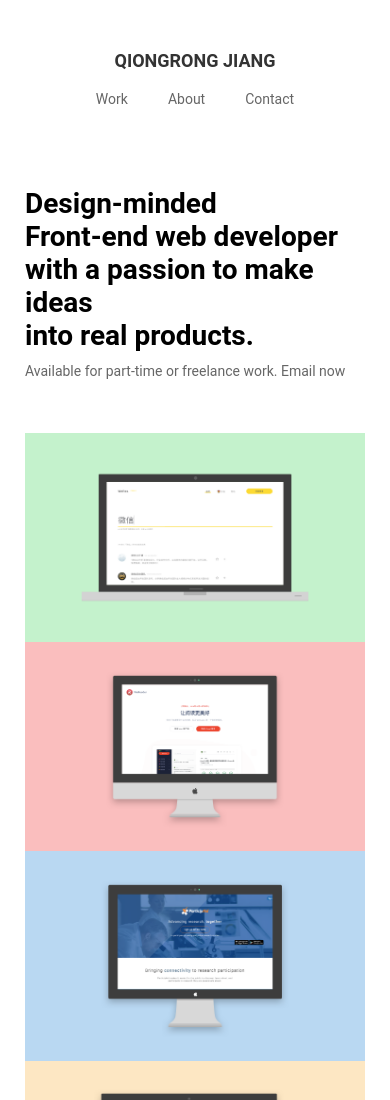
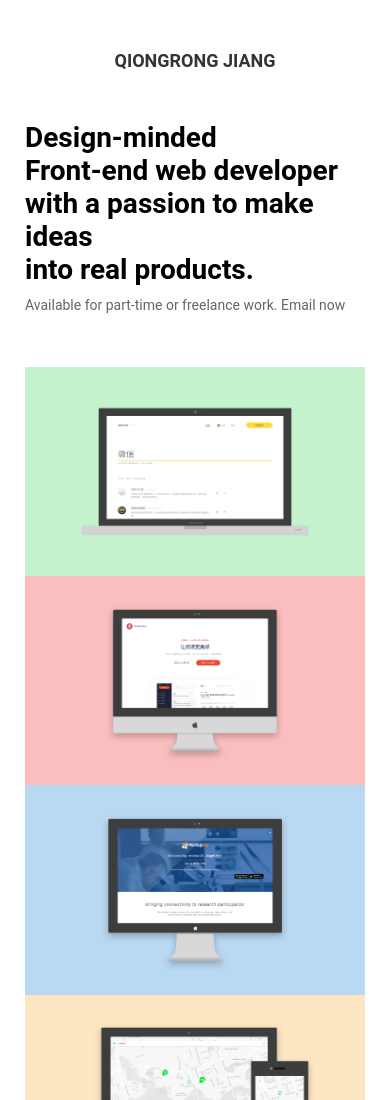
Before and after one commit to 0xjoanne/portfolio, a plain HTML site: page index.html in a window 390 px wide. Shown: the top 1100 px of the page. Drawn offline with nearby package versions, Linux system fonts and the light colour scheme; a web font is replaced by a local one.

Commit message:
hide nav in mobile

```diff
--- a/css/main.css
+++ b/css/main.css
@@ -402,6 +402,7 @@ contact
 	.main-header {
 		flex-direction: column;
 		text-align: center;
+		margin-bottom: 50px;
 	}
 
 	.work-page .main-header {
@@ -409,15 +410,6 @@ contact
 	}
 
 	.main-nav {
-		justify-content: center;
-		margin-top: 20px;
-	}
-
-	.nav__item {
-		display: block;
-	}
-
-	.nav__icon {
 		display: none;
 	}
 
```
